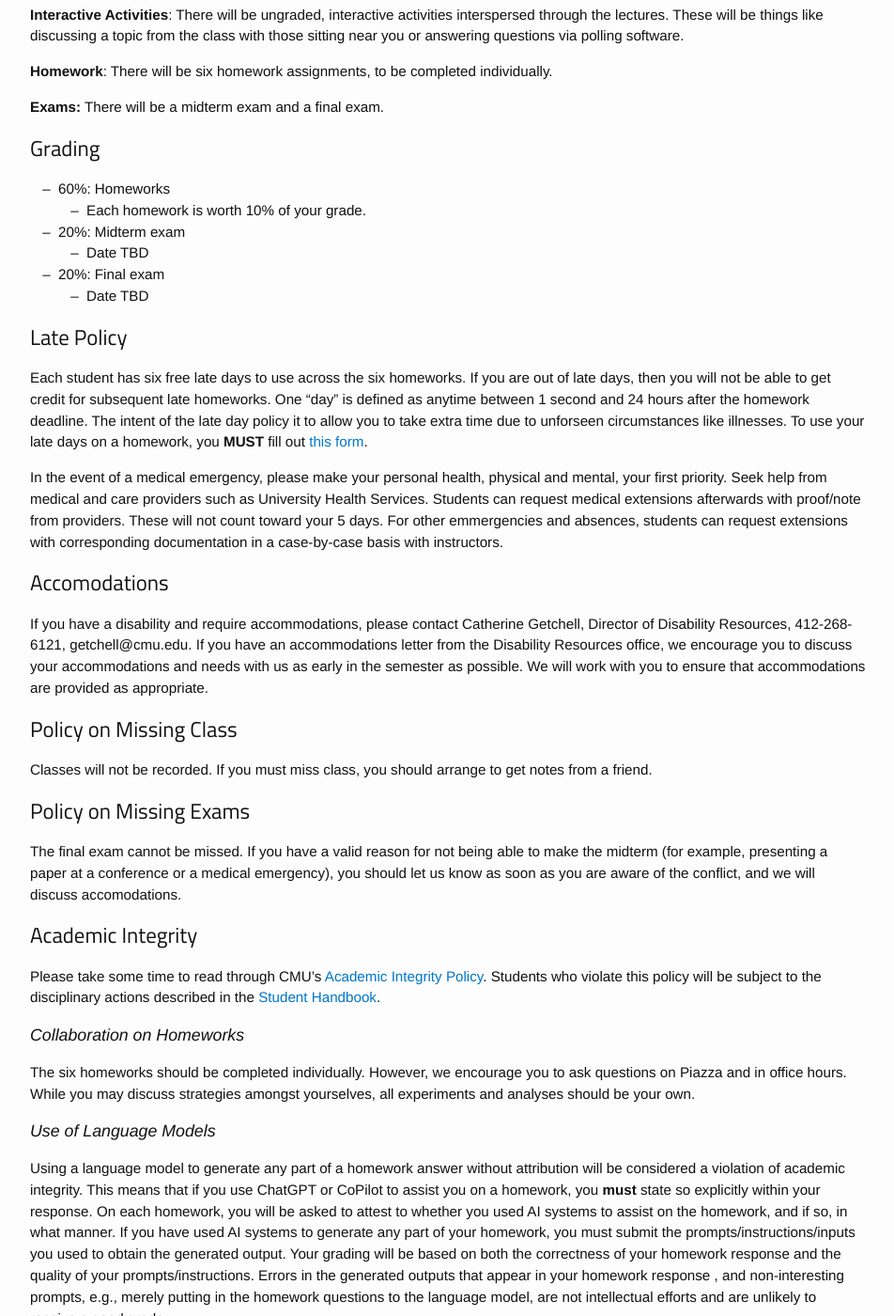
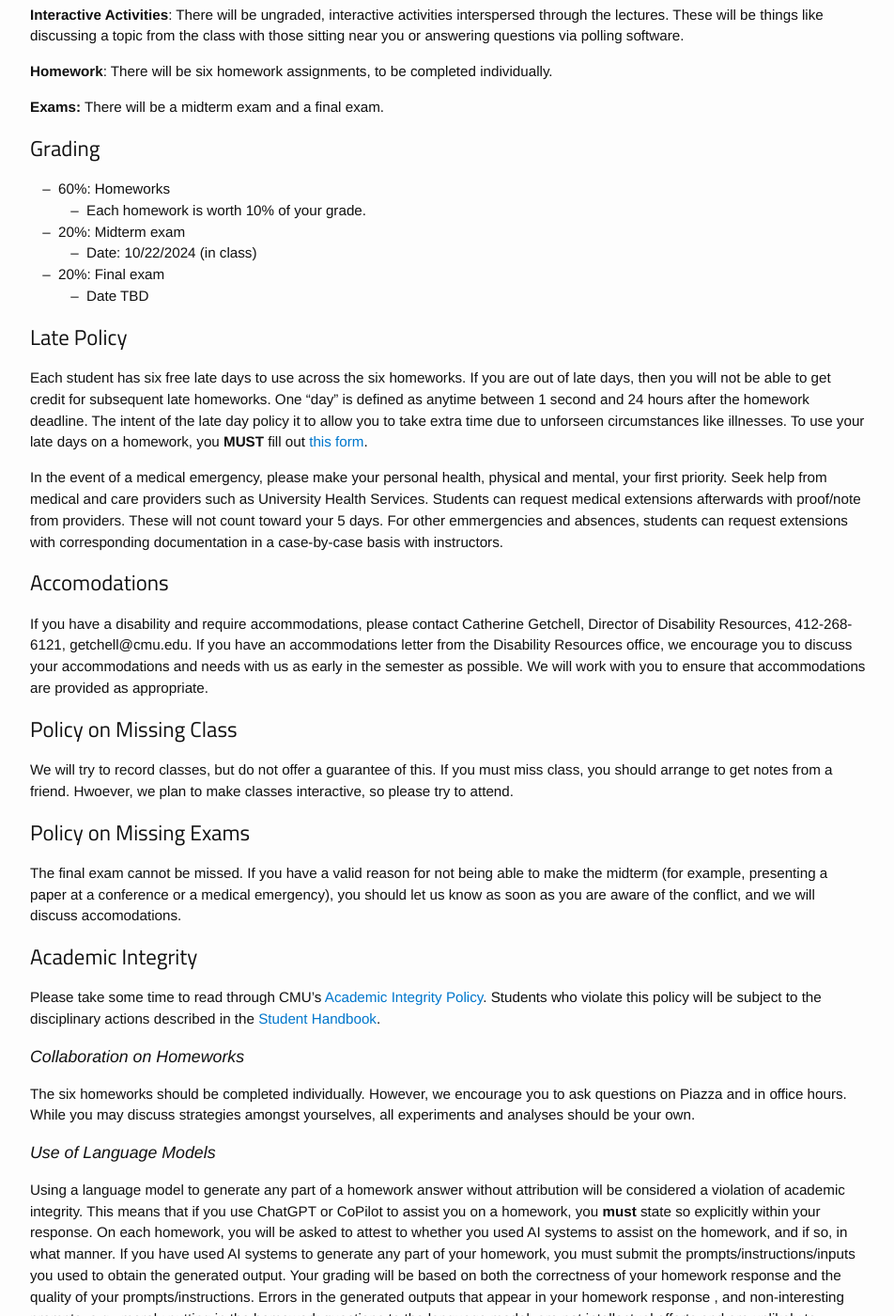
Before and after one commit to cmu-llms-class/cmu-llm-class-website-2024, a Jekyll site: the page built from syllabus.md, in a window 1280 px wide and 1400 px high, scrolled down 1267 px. Shown: the whole window at 94% size, without its empty margins (163-1115 px from the left). Built offline with Jekyll 4.4.1, drawn with Linux system fonts in a browser that asks for light colours; nearby versions of some CDN libraries.

Commit message:
Update syllabus.md

```diff
--- a/syllabus.md
+++ b/syllabus.md
@@ -63,7 +63,7 @@ These will be things like discussing a topic from the class with those sitting n
 * 60%: Homeworks
     * Each homework is worth 10% of your grade.
 * 20%: Midterm exam
-    * Date TBD
+    * Date: 10/22/2024 (in class)
 * 20%: Final exam
     * Date TBD
 
@@ -91,7 +91,7 @@ We will work with you to ensure that accommodations are provided as appropriate.
 
 ## Policy on Missing Class
 
-Classes will not be recorded. If you must miss class, you should arrange to get notes from a friend.
+We will try to record classes, but do not offer a guarantee of this. If you must miss class, you should arrange to get notes from a friend. Hwoever, we plan to make classes interactive, so please try to attend.
 
 ## Policy on Missing Exams
 The final exam cannot be missed. If you have a valid reason for not being able to make the midterm (for example, presenting a paper at a conference or a medical emergency), you should let us know as soon as you are aware of the conflict, and we will discuss accomodations.
```
